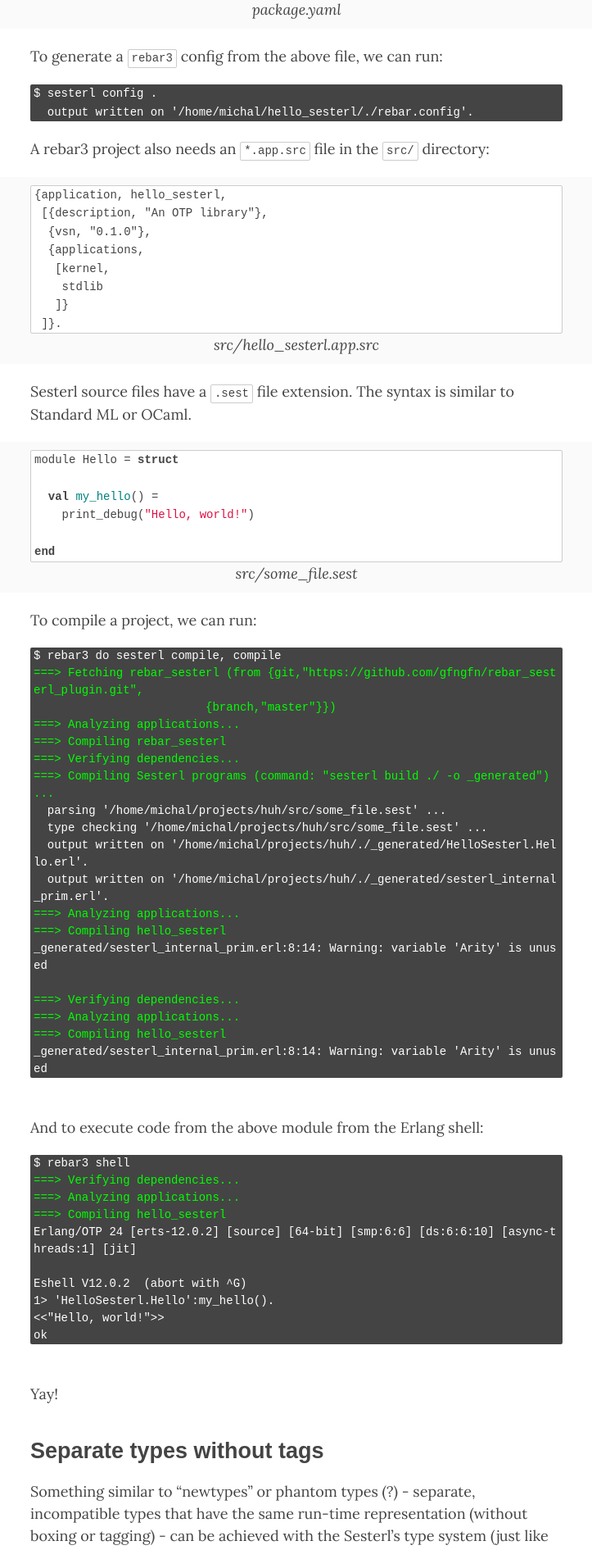
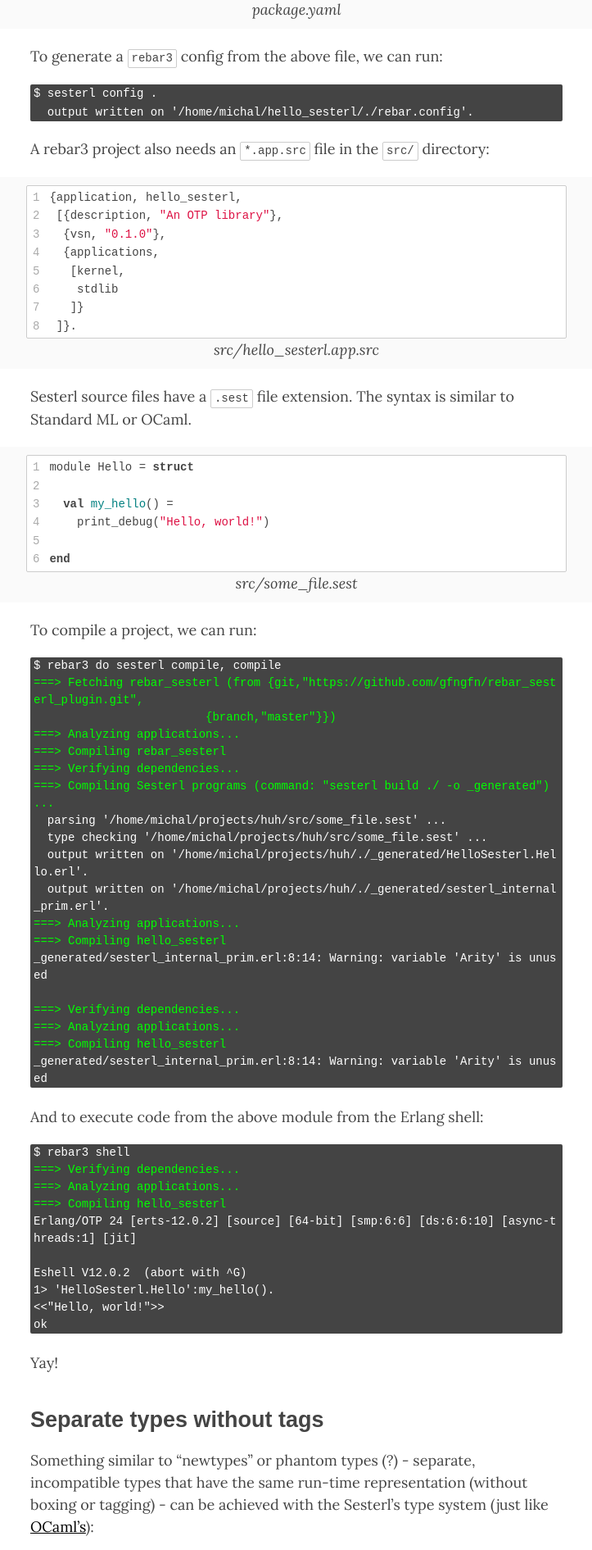
Before and after one commit to michallepicki/blog, a Jekyll site: the page built from _posts/2021-06-06-notes-on-using-sesterl.md, in a window 1280 px wide. Shown: the part 1399-3290 px from the top of the page at 82% size, without its empty margins (278-1001 px from the left). Built offline with Jekyll 4.4.1, drawn with Linux system fonts in a browser that asks for light colours; some of the changed text lies outside the part shown.

Commit message:
more line numbers

`````diff
--- /dev/null
+++ b/_includes/numbered.html
@@ -0,0 +1,6 @@
+{% if _code contains '<pre class="lineno">' %}
+  {% assign _code = _code | replace: '<pre><code class="', '<code class="numbered ' %}
+  {% assign _code = _code | replace: "</code></pre>", "</code>" %}
+  {% assign _code = _code | replace: '<figure class="highlight">'', '<div class="highlight">'' %}
+  {% assign _code = _code | replace: "</figure>", "</div>" %}
+{% endif %}
--- a/_includes/styles.css
+++ b/_includes/styles.css
@@ -150,21 +150,20 @@ code {
   border: 1px solid #ccc;
 }
 
-figure code, div.highlighter-rouge code {
+figure code, div.highlighter-rouge code, code.numbered {
   line-height: 1.6;
   display: block;
   overflow-x: auto;
   background-color: #fff;
 }
 
-.lineno {
+code .lineno {
   text-align: right;
   color: #aaa;
   padding-right: 8px;
 }
 
 div.terminal code, code.terminal {
-  display: block;
   white-space: pre-wrap;
   word-break: break-all;
   background-color: #444;
--- a/_posts/2021-06-06-notes-on-using-sesterl.md
+++ b/_posts/2021-06-06-notes-on-using-sesterl.md
@@ -26,7 +26,7 @@ On other systems sesterl has to be [compiled from source](https://github.com/gfn
 
 Sesterl can generate a [rebar3](https://github.com/erlang/rebar3) config file for a project from a `package.yaml` file (note: this file might be soon renamed to `sesterl.yaml`).
 
-{% capture _code %}{% highlight yaml linenos %}
+{% capture _code %}{% highlight yaml linenos %}{% raw %}
 # REQUIRED CONFIG
 
 # Package name is used to derive a prefix for resulting Erlang modules,
@@ -51,7 +51,7 @@ source_directories:
 # erlang:
 #   output_directory: "_generated"
 #   test_output_directory: "_generated_test"
-{% endhighlight %}<figcaption>package.yaml</figcaption></figure>{% endcapture %}{% include numberedfigure.html %}{{ _code }}
+{% endraw %}{% endhighlight %}<figcaption>package.yaml</figcaption></figure>{% endcapture %}{% include numberedfigure.html %}{{ _code }}
 
 To generate a `rebar3` config from the above file, we can run:
 ```
@@ -62,8 +62,7 @@ $ sesterl config .
 
 A rebar3 project also needs an `*.app.src` file in the `src/` directory:
 
-<figure markdown="1">
-```
+{% capture _code %}{% highlight erlang linenos %}{% raw %}
 {application, hello_sesterl,
  [{description, "An OTP library"},
   {vsn, "0.1.0"},
@@ -72,28 +71,24 @@ A rebar3 project also needs an `*.app.src` file in the `src/` directory:
     stdlib
    ]}
  ]}.
-```
-<figcaption>src/hello_sesterl.app.src</figcaption>
-</figure>
+{% endraw %}{% endhighlight %}<figcaption>src/hello_sesterl.app.src</figcaption></figure>{% endcapture %}{% include numberedfigure.html %}{{ _code }}
+
 
 Sesterl source files have a `.sest` file extension. The syntax is similar to Standard ML or OCaml.
 
-<figure markdown="1">
-```sml
+{% capture _code %}{% highlight sml linenos %}{% raw %}
 module Hello = struct
 
   val my_hello() =
     print_debug("Hello, world!")
 
 end
-```
-<figcaption>src/some_file.sest</figcaption>
-</figure>
+{% endraw %}{% endhighlight %}<figcaption>src/some_file.sest</figcaption></figure>{% endcapture %}{% include numberedfigure.html %}{{ _code }}
 
 To compile a project, we can run:
 
-<pre>
-<code class="terminal">$ rebar3 do sesterl compile, compile
+{% raw %}
+<div><pre><code class="terminal">$ rebar3 do sesterl compile, compile
 <span style="color:lime;">===&gt; Fetching rebar_sesterl (from {git,&quot;https://github.com/gfngfn/rebar_sesterl_plugin.git&quot;,
                          {branch,&quot;master&quot;}})
 </span><span style="color:lime;">===&gt; Analyzing applications...
@@ -113,10 +108,12 @@ To compile a project, we can run:
 </span><span style="color:lime;">===&gt; Compiling hello_sesterl
 </span>_generated/sesterl_internal_prim.erl:8:14: Warning: variable 'Arity' is unused
 </code>
-</pre>
+</pre></div>
+{% endraw %}
 
 And to execute code from the above module from the Erlang shell:
 
+{% raw %}
 <pre>
 <code class="terminal">$ rebar3 shell
 <span style="color:lime;">===&gt; Verifying dependencies...
@@ -130,6 +127,7 @@ Eshell V12.0.2  (abort with ^G)
 ok
 </code>
 </pre>
+{% endraw %}
 
 Yay!
 
@@ -137,7 +135,7 @@ Yay!
 
 Something similar to "newtypes" or phantom types (?) - separate, incompatible types that have the same run-time representation (without boxing or tagging) - can be achieved with the Sesterl's type system (just like [OCaml's](https://dev.realworldocaml.org/files-modules-and-programs.html#nested-modules)):
 
-```sml
+{% capture _code %}{% highlight sml linenos %}{% raw %}
 module Hello = struct
 
   module Username :> sig
@@ -170,11 +168,11 @@ end
   but is expected of type
     Hello.Username.t
 *)*/
-```
+{% endraw %}{% endhighlight %}{% endcapture %}{% include numbered.html %}{{ _code }}
 
 Or if we want to reuse the interface signature and implementation:
 
-```sml
+{% capture _code %}{% highlight sml linenos %}{% raw %}
 module Hello = struct
 
   signature ID = sig
@@ -204,11 +202,11 @@ end
   but is expected of type
     Hello.Username.t
 *)*/
-```
+{% endraw %}{% endhighlight %}{% endcapture %}{% include numbered.html %}{{ _code }}
 
 The below example doesn't work (doesn't throw an error), because Sesterl deletes the unused parameter from the type and assumes they are the same thing:
 
-```sml
+{% capture _code %}{% highlight sml linenos %}{% raw %}
 module Hello = struct
 
   type id<$a> = binary
@@ -229,13 +227,13 @@ module Hello = struct
 
 end
 /*(* No error even though we'd like to see one here! *)*/
-```
+{% endraw %}{% endhighlight %}{% endcapture %}{% include numbered.html %}{{ _code }}
 
 ## Sesterl standard library
 
 Sesterl [standard library](https://github.com/gfngfn/sesterl_stdlib) is just a rebar3 package, that can be added as a git dependency to the configuration yaml file:
 
-```yaml
+{% capture _code %}{% highlight yaml linenos %}{% raw %}
 dependencies:
   - name: "sesterl_stdlib"
     source:
@@ -244,19 +242,19 @@ dependencies:
       spec:
         type: "branch"
         value: "master"
-```
+{% endraw %}{% endhighlight %}{% endcapture %}{% include numbered.html %}{{ _code }}
 
 Rebar3 config needs to be regenerated with `sesterl config .`, and on next compilation we'll be able to refer to modules from the stdlib (but only through what is defined in its main Stdlib module):
 
-```sml
+{% capture _code %}{% highlight sml linenos %}{% raw %}
 module Hello = struct
   val my_hello() =
     let list = Stdlib.Binary.to_list("Hello, world!") in
     print_debug(list)
 end
-```
+{% endraw %}{% endhighlight %}{% endcapture %}{% include numbered.html %}{{ _code }}
 
-```sml
+{% capture _code %}{% highlight sml linenos %}{% raw %}
 module Hello = struct
   module Binary = Stdlib.Binary
 
@@ -265,9 +263,9 @@ module Hello = struct
     print_debug(list)
 
 end
-```
+{% endraw %}{% endhighlight %}{% endcapture %}{% include numbered.html %}{{ _code }}
 
-```sml
+{% capture _code %}{% highlight sml linenos %}{% raw %}
 module Hello = struct
   open Stdlib.Binary
 
@@ -276,12 +274,11 @@ module Hello = struct
     print_debug(list)
 
 end
-```
+{% endraw %}{% endhighlight %}{% endcapture %}{% include numbered.html %}{{ _code }}
 
 ## Bonus: "Hello World" without rebar3
 
-<figure markdown="1">
-````sml
+{% capture _code %}{% highlight sml linenos %}{% raw %}
 module Hello = struct
 
   val print_string : fun(binary) -> unit = external 1 ```
@@ -293,9 +290,7 @@ module Hello = struct
     print_string("Hello, world!")
 
 end
-````
-<figcaption>without_rebar3.sest</figcaption>
-</figure>
+{% endraw %}{% endhighlight %}<figcaption>without_rebar.sest</figcaption></figure>{% endcapture %}{% include numberedfigure.html %}{{ _code }}
 
 When compiling the above example with `sesterl`, we get two Erlang source files as a result:
 
`````
